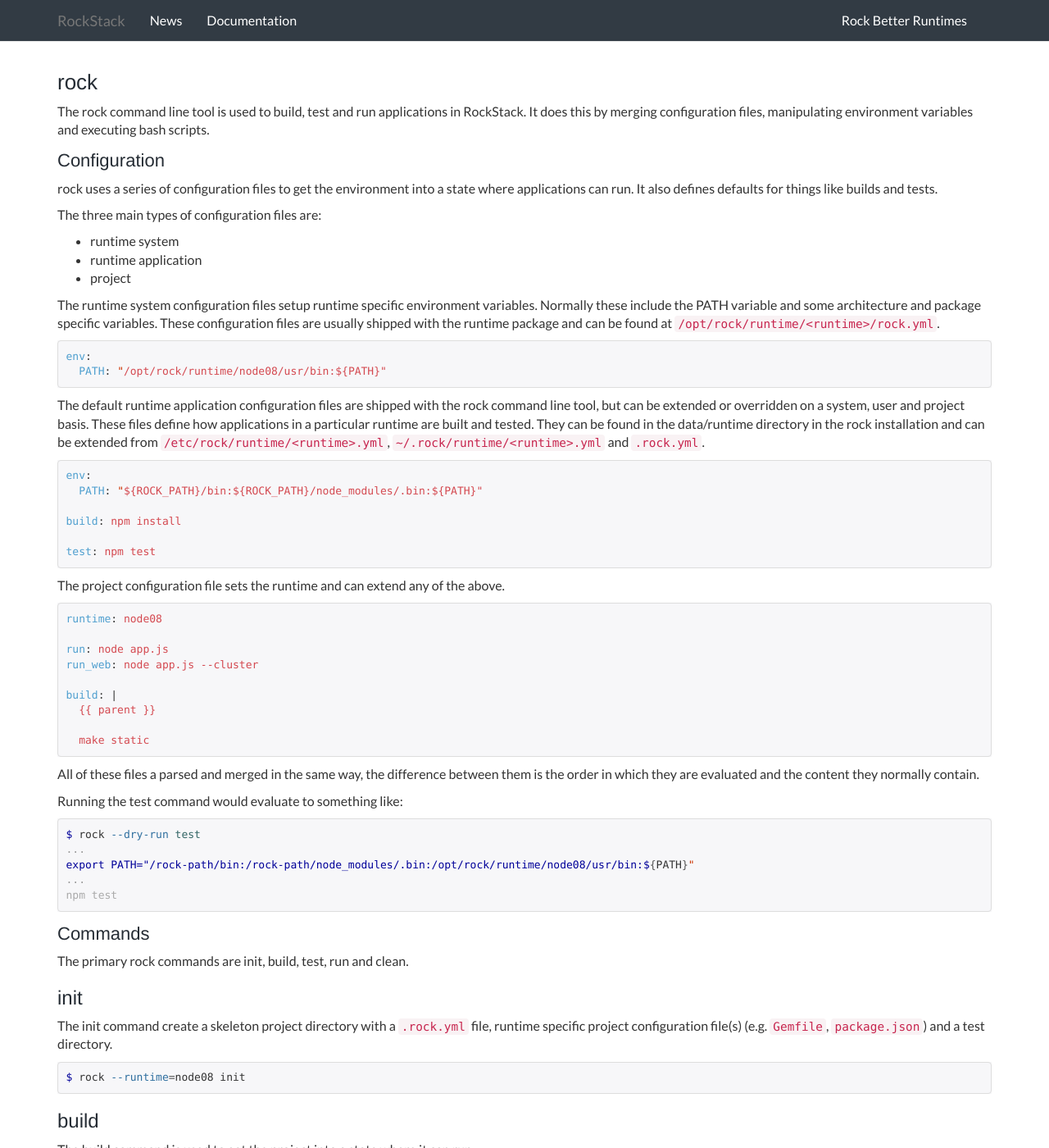
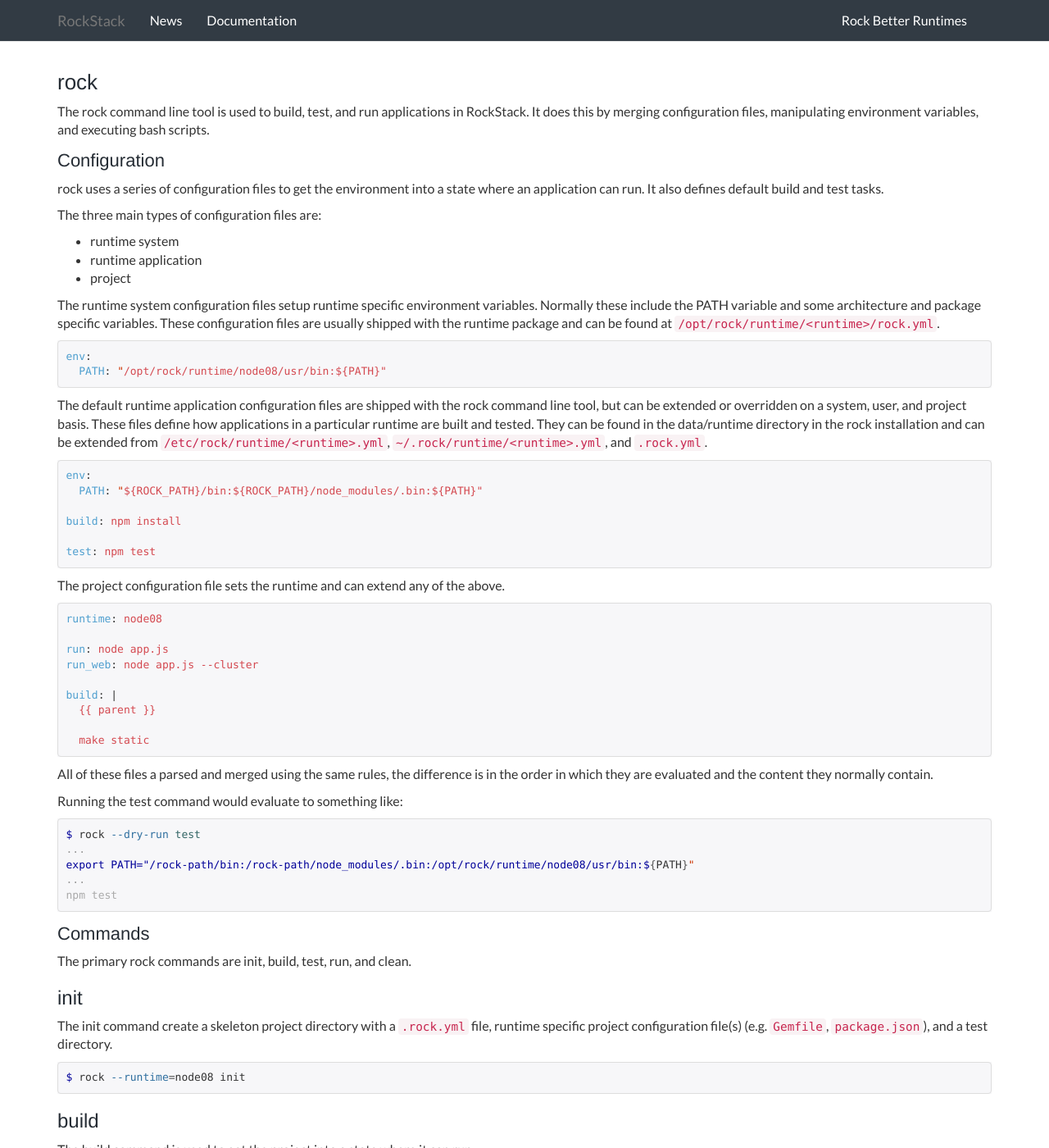
Before and after one commit to silas/rock, a Jekyll site: the page built from docs/rock/index.md, in a window 1280 px wide and 1400 px high. Shown: the whole window at 82% size. Built offline with Jekyll 4.4.1, drawn with Linux system fonts in a browser that asks for light colours; Markdown is read by kramdown in place of the engine named in the settings; some of the changed text lies outside the part shown.

Commit message:
Various doc tweaks

````diff
--- a/docs/rock/index.md
+++ b/docs/rock/index.md
@@ -5,15 +5,14 @@ title: rock
 
 # rock
 
-The rock command line tool is used to build, test and run applications in
+The rock command line tool is used to build, test, and run applications in
 RockStack. It does this by merging configuration files, manipulating
-environment variables and executing bash scripts.
+environment variables, and executing bash scripts.
 
 ## Configuration
 
 rock uses a series of configuration files to get the environment into a state
-where applications can run. It also defines defaults for things like builds and
-tests.
+where an application can run. It also defines default build and test tasks.
 
 The three main types of configuration files are:
 
@@ -32,11 +31,11 @@ env:
 ```
 
 The default runtime application configuration files are shipped with the rock
-command line tool, but can be extended or overridden on a system, user and
+command line tool, but can be extended or overridden on a system, user, and
 project basis. These files define how applications in a particular runtime are
 built and tested. They can be found in the data/runtime directory in the rock
 installation and can be extended from `/etc/rock/runtime/<runtime>.yml`,
-`~/.rock/runtime/<runtime>.yml` and `.rock.yml`.
+`~/.rock/runtime/<runtime>.yml`, and `.rock.yml`.
 
 ``` yaml
 env:
@@ -61,9 +60,8 @@ build: |
   make static
 ```
 
-All of these files a parsed and merged in the same way, the difference between
-them is the order in which they are evaluated and the content they normally
-contain.
+All of these files a parsed and merged using the same rules, the difference is
+in the order in which they are evaluated and the content they normally contain.
 
 Running the test command would evaluate to something like:
 
@@ -77,12 +75,12 @@ npm test
 
 ## Commands
 
-The primary rock commands are init, build, test, run and clean.
+The primary rock commands are init, build, test, run, and clean.
 
 ### init
 
 The init command create a skeleton project directory with a `.rock.yml` file,
-runtime specific project configuration file(s) (e.g. `Gemfile`, `package.json`)
+runtime specific project configuration file(s) (e.g. `Gemfile`, `package.json`),
 and a test directory.
 
 ``` console
````
Also changed, not shown: other parts of docs/rock/index.md (+7 -6 lines).
